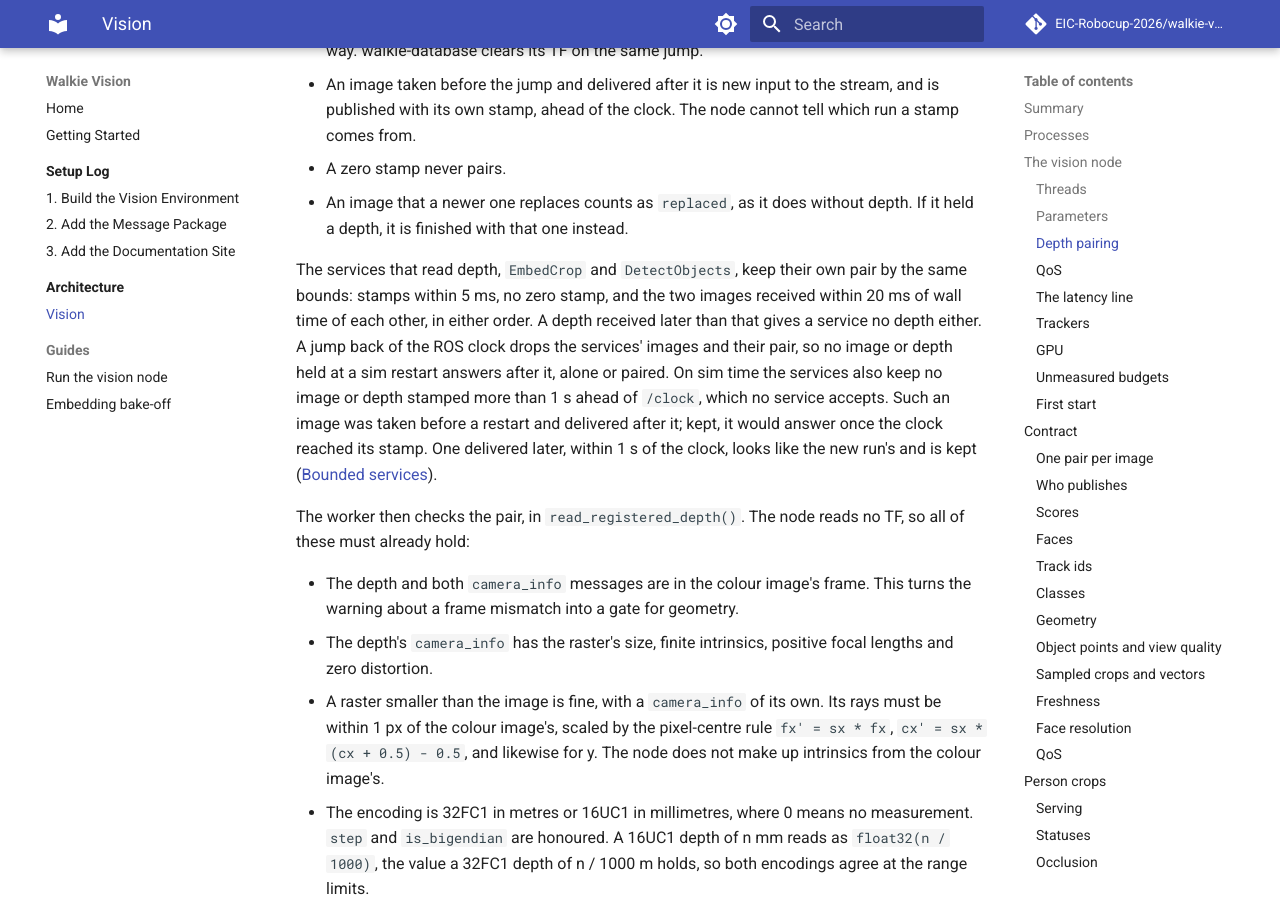
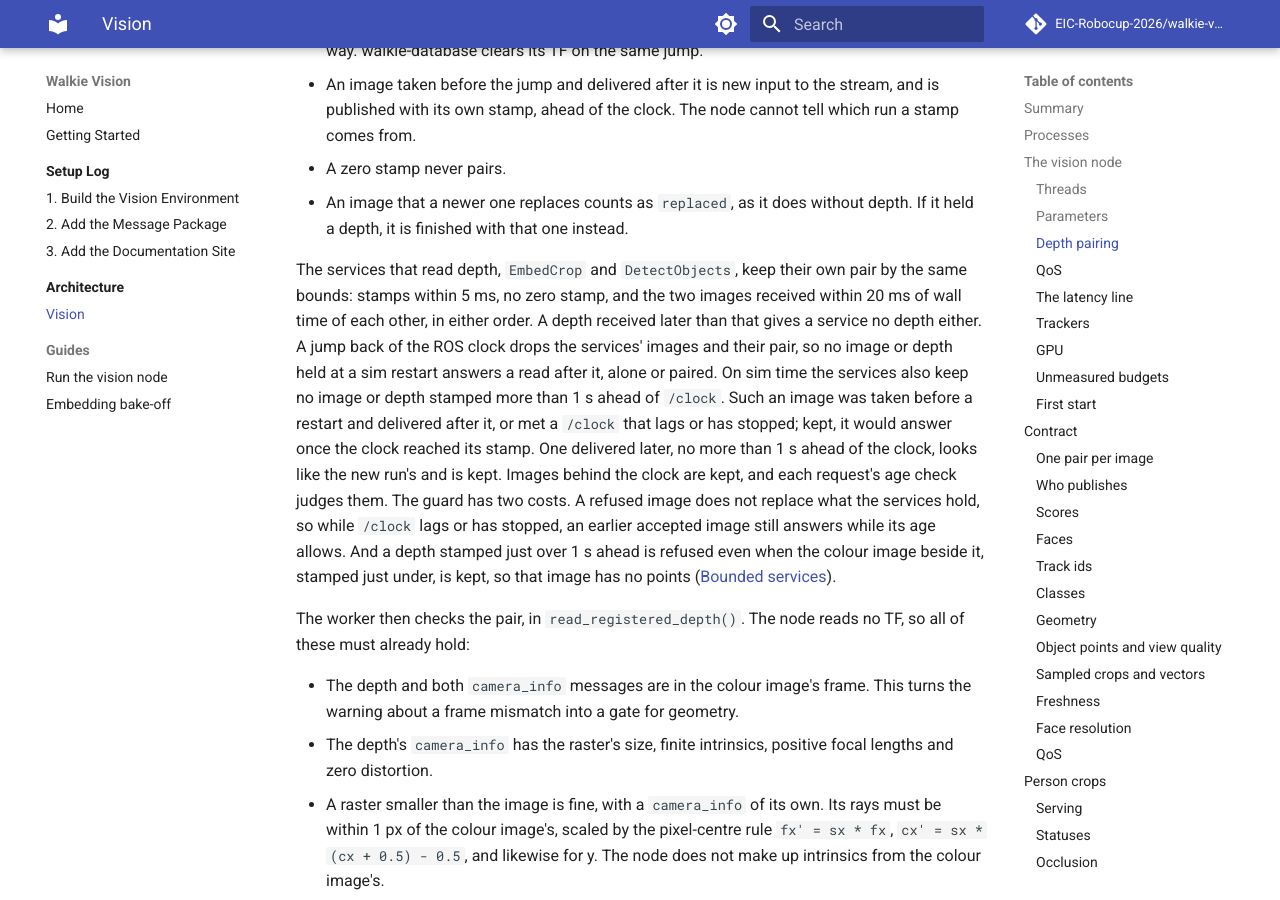
Before and after one commit to EIC-Robocup-2026/walkie-vision, an MkDocs documentation site: the page built from docs/architecture/vision.md, in a window 1280 px wide and 900 px high, scrolled down 8601 px. Built offline with MkDocs 1.6.1 and Material for MkDocs 9.7.7, drawn with Linux system fonts in a browser that asks for light colours; comment, search, counter and statistics services are not loaded; some of the changed text lies outside the part shown.

Commit message:
docs: say what the services' intake guard keeps, refuses and costs
The guard refuses only images stamped more than 1 s ahead of /clock, on sim time. A refused image leaves the earlier accepted ones in place, so with a stopped or lagging /clock they still answer while a request's age allows, and a depth refused at the boundary leaves the colour beside it with no points. The docstrings no longer say the guard changes no answer, or that it keeps images only within 1 s of the clock either way.

```diff
--- a/docs/architecture/vision.md
+++ b/docs/architecture/vision.md
@@ -318,11 +318,17 @@ pair by the same bounds: stamps within 5 ms, no zero stamp, and the two images
 received within 20 ms of wall time of each other, in either order. A depth
 received later than that gives a service no depth either. A jump back of the
 ROS clock drops the services' images and their pair, so no image or depth held
-at a sim restart answers after it, alone or paired. On sim time the services
-also keep no image or depth stamped more than 1 s ahead of `/clock`, which no
-service accepts. Such an image was taken before a restart and delivered after
-it; kept, it would answer once the clock reached its stamp. One delivered
-later, within 1 s of the clock, looks like the new run's and is kept
+at a sim restart answers a read after it, alone or paired. On sim time the
+services also keep no image or depth stamped more than 1 s ahead of `/clock`.
+Such an image was taken before a restart and delivered after it, or met a
+`/clock` that lags or has stopped; kept, it would answer once the clock reached
+its stamp. One delivered later, no more than 1 s ahead of the clock, looks like
+the new run's and is kept. Images behind the clock are kept, and each request's
+age check judges them. The guard has two costs. A refused image does not
+replace what the services hold, so while `/clock` lags or has stopped, an
+earlier accepted image still answers while its age allows. And a depth stamped
+just over 1 s ahead is refused even when the colour image beside it, stamped
+just under, is kept, so that image has no points
 ([Bounded services](#bounded-services)).
 
 The worker then checks the pair, in `read_registered_depth()`. The node reads
@@ -1146,10 +1152,11 @@ each other. A depth received later than that leaves the depth term of
 `view_quality` at 0. The node keeps nothing older, so a request cannot reach a
 past image. A jump back of the ROS clock, as at a sim restart, drops the
 current image, the current depth and their pair, so `EmbedCrop` and
-`DetectObjects` answer `NO_IMAGE` until the next image arrives. On sim time the
-node keeps no image for them that is stamped more than 1 s ahead of `/clock`,
-as one taken before the restart and delivered after it
-([Depth pairing](#depth-pairing)).
+`DetectObjects` answer `NO_IMAGE` until the next accepted image arrives. On sim
+time the node keeps no image for them that is stamped more than 1 s ahead of
+`/clock`, as one taken before the restart and delivered after it. Such an image
+does not replace the ones held, so with a stopped `/clock` an earlier image can
+still answer ([Depth pairing](#depth-pairing)).
 
 A job that already read its images goes on with them. `DetectObjects` checks
 the image's age again after detection: it answers only while the image's stamp
--- a/docs/guides/vision-node.md
+++ b/docs/guides/vision-node.md
@@ -139,11 +139,13 @@ gets the answer: nothing is published on the objects topic.
   `max_pair_gap_s`, and the two received within `pair_wait_s` of wall time of
   each other. A depth received later than that counts as none: no points, or
   `NO_IMAGE` under `require_depth`. A jump back of `/clock`, as at a sim
-  restart, drops every image the services hold, so none of them answers after
-  it. Until the next image arrives, `DetectObjects` and `EmbedCrop` answer
-  `NO_IMAGE`. On sim time the services keep no image stamped more than 1 s
-  ahead of `/clock`, so one from the old run that arrives late is kept out too,
-  unless the clock has come within 1 s of its stamp.
+  restart, drops every image the services hold, so none of them answers a
+  request made after it. Until the next accepted image arrives, `DetectObjects`
+  and `EmbedCrop` answer `NO_IMAGE`. On sim time the services keep no image
+  stamped more than 1 s ahead of `/clock`, so one from the old run that arrives
+  late is kept out too, unless the clock has come within 1 s of its stamp. A
+  refused image leaves the services' earlier images in place, so with `/clock`
+  stopped they can still answer from those while the request's age allows.
 - A new list of classes is prepared at most once every 2 s, and the stream stops
   while it is prepared: about 1.5 s for 5 classes on the RTX 2060. The same list
   again prepares nothing, so keep the list stable where you can.
```
Also changed, not shown: 1 other file.
